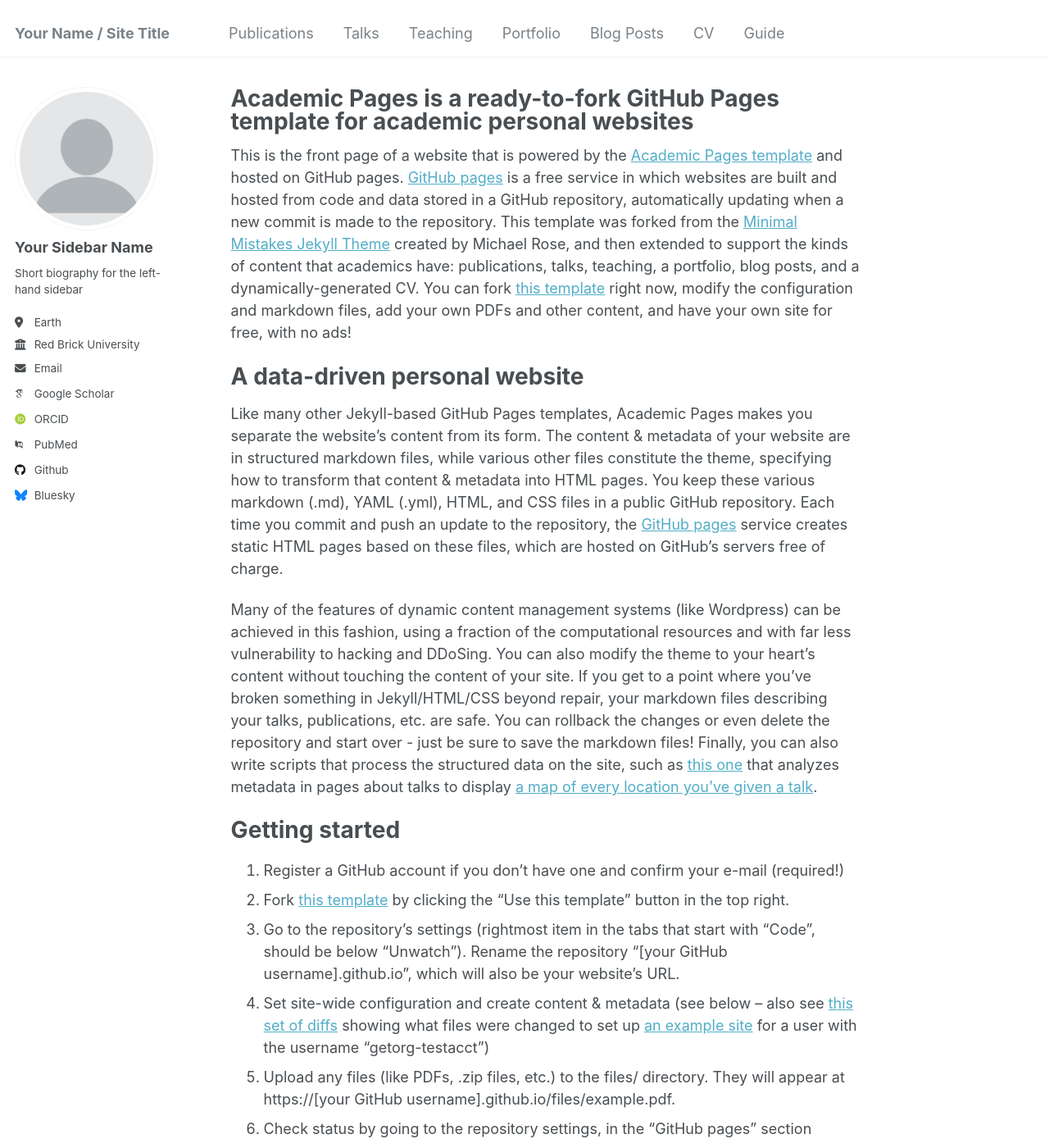
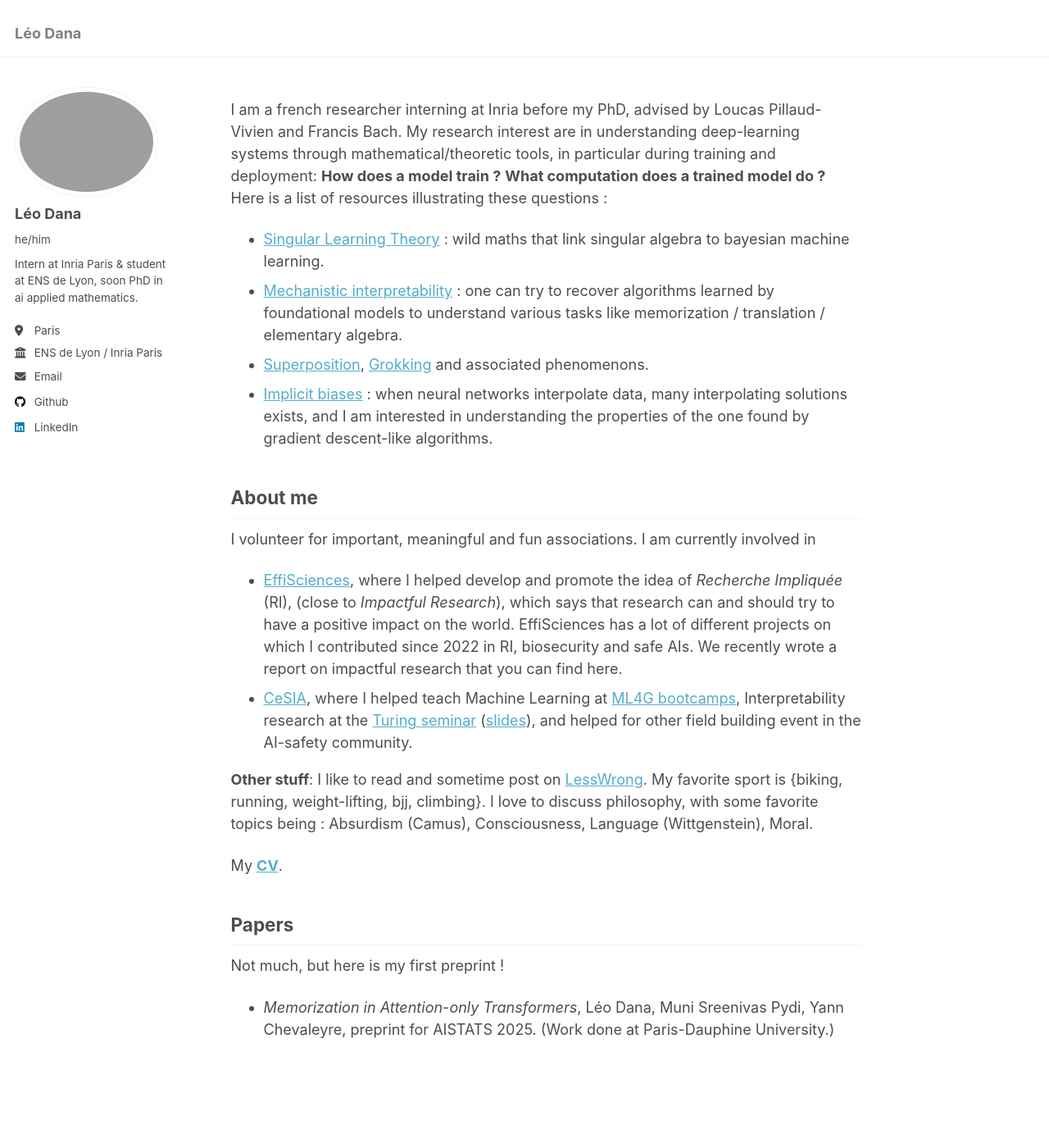
Before and after one commit to leodana2000/leodana2000.github.io, a Jekyll site: the page built from _pages/about.md, in a window 1280 px wide and 1400 px high. Shown: the whole window at 82% size. Built offline with Jekyll 4.4.1, drawn with Linux system fonts in a browser that asks for light colours; some web fonts are replaced; some of the changed text lies outside the part shown.

Commit message:
update 1

```diff
--- a/_config.yml
+++ b/_config.yml
@@ -8,35 +8,35 @@
 
 # Basic Site Settings
 locale                   : "en-US"
-title                    : "Your Name / Site Title"
+title                    : "Léo Dana"
 title_separator          : "-"
-name                     : &name "Your Name"
+name                     : &name "Léo Dana"
 description              : &description "personal description"
-url                      : https://academicpages.github.io # the base hostname & protocol for your site e.g. "https://mmistakes.github.io"
+url                      : https://leodana2000.github.io # the base hostname & protocol for your site e.g. "https://mmistakes.github.io"
 baseurl                  : "" # the subpath of your site, e.g. "/blog"
-repository               : "academicpages/academicpages.github.io"
+repository               : "leodana2000/leodana2000.github.io"
 
 # Site Author - The following control what appear as part of the author content on the side bar.
 #               If a field is blank the icon and link will not appear, otherwise it will be shown.
 #               Additional customization can be done by editing /_includes/author-profile.html
 author:
   # Biographic information
-  avatar           : "profile.png"
-  name             : "Your Sidebar Name"
-  pronouns         : # example: "she/her"
-  bio              : "Short biography for the left-hand sidebar"
-  location         : "Earth"
-  employer         : "Red Brick University"
+  avatar           : "PDP carré.JPG"
+  name             : "Léo Dana"
+  pronouns         : "he/him"
+  bio              : "Intern at Inria Paris & student at ENS de Lyon, soon PhD in ai applied mathematics."
+  location         : "Paris"
+  employer         : "ENS de Lyon / Inria Paris"
   uri              : # URL
-  email            : "none@example.org"
+  email            : "leo.dana@ens-lyon.fr"
 
   # Academic websites
   arxiv            : # URL - Update with the correct link to your profile
-  googlescholar    : "https://scholar.google.com/citations?user=PS_CX0AAAAAJ"
+  googlescholar    : # "https://scholar.google.com/citations?user=PS_CX0AAAAAJ"
   impactstory      : # URL
-  orcid            : "http://orcid.org/yourorcidurl"
+  orcid            : # "http://orcid.org/yourorcidurl"
   semantic         : # URL
-  pubmed           : "https://www.ncbi.nlm.nih.gov/pubmed/?term=john+snow"
+  pubmed           : # "https://www.ncbi.nlm.nih.gov/pubmed/?term=john+snow"
   researchgate     : # URL
   scopus           : # URL
 
@@ -44,12 +44,12 @@ author:
   bitbucket        : # Username - Update with your username on the site
   codepen          : # Username
   dribbble         : # Username
-  github           : "academicpages"
+  github           : "leodana2000"
   kaggle           : # Username
   stackoverflow    : # User number or user number and name (i.e., use "1" or "1/jeff-atwood")
 
   # Social media
-  bluesky          : "bsky.app" # Replace this with you Bluesky username
+  bluesky          : # "bsky.app" # Replace this with you Bluesky username
   facebook         : # Username
   flickr           : # Username
   foursquare       : # Username
@@ -58,7 +58,7 @@ author:
   keybase          : # Username
   instagram        : # Username
   lastfm           : # Username
-  linkedin         : # Username
+  linkedin         : https://www.linkedin.com/in/l%C3%A9o-dana-b169b7207/
   mastodon         : # URL
   medium           : # URL
   pinterest        : # Username
--- a/_pages/about.md
+++ b/_pages/about.md
@@ -1,49 +1,28 @@
 ---
 permalink: /
-title: "Academic Pages is a ready-to-fork GitHub Pages template for academic personal websites"
+title: ""
 author_profile: true
 redirect_from:
   - /about/
   - /about.html
 ---
 
-This is the front page of a website that is powered by the [Academic Pages template](https://github.com/academicpages/academicpages.github.io) and hosted on GitHub pages. [GitHub pages](https://pages.github.com) is a free service in which websites are built and hosted from code and data stored in a GitHub repository, automatically updating when a new commit is made to the repository. This template was forked from the [Minimal Mistakes Jekyll Theme](https://mmistakes.github.io/minimal-mistakes/) created by Michael Rose, and then extended to support the kinds of content that academics have: publications, talks, teaching, a portfolio, blog posts, and a dynamically-generated CV. You can fork [this template](https://github.com/academicpages/academicpages.github.io) right now, modify the configuration and markdown files, add your own PDFs and other content, and have your own site for free, with no ads!
+I am a french researcher interning at Inria before my PhD, advised by Loucas Pillaud-Vivien and Francis Bach. My research interest are in understanding deep-learning systems through mathematical/theoretic tools, in particular during training and deployment: **How does a model train ?** **What computation does a trained model do ?** Here is a list of resources illustrating these questions :
+* [Singular Learning Theory](https://www.lesswrong.com/s/mqwA5FcL6SrHEQzox) : wild maths that link singular algebra to bayesian machine learning.
+* [Mechanistic interpretability](https://www.neelnanda.io/mechanistic-interpretability) : one can try to recover algorithms learned by foundational models to understand various tasks like memorization / translation / elementary algebra.
+* [Superposition](https://transformer-circuits.pub/2022/toy_model/index.html), [Grokking](https://www.neelnanda.io/grokking-paper) and associated phenomenons.
+* [Implicit biases](https://arxiv.org/abs/2206.00939) : when neural networks interpolate data, many interpolating solutions exists, and I am interested in understanding the properties of the one found by gradient descent-like algorithms.
 
-A data-driven personal website
-======
-Like many other Jekyll-based GitHub Pages templates, Academic Pages makes you separate the website's content from its form. The content & metadata of your website are in structured markdown files, while various other files constitute the theme, specifying how to transform that content & metadata into HTML pages. You keep these various markdown (.md), YAML (.yml), HTML, and CSS files in a public GitHub repository. Each time you commit and push an update to the repository, the [GitHub pages](https://pages.github.com/) service creates static HTML pages based on these files, which are hosted on GitHub's servers free of charge.
+## About me
+I volunteer for important, meaningful and fun associations. I am currently involved in
+* [EffiSciences](https://www.effisciences.org/fr), where I helped develop and promote the idea of *Recherche Impliquée* (RI), (close to *Impactful Research*), which says that research can and should try to have a positive impact on the world. EffiSciences has a lot of different projects on which I contributed since 2022 in RI, biosecurity and safe AIs. We recently wrote a report on impactful research that you can find here.
+* [CeSIA](https://www.securite-ia.fr/), where I helped teach Machine Learning at [ML4G bootcamps](https://www.ml4good.org/), Interpretability research at the [Turing seminar](https://www.master-mva.com/cours/seminaire-turing/) ([slides](Slides/Turing seminar MVA 24_25 - Interpretability .pdf)), and helped for other field building event in the AI-safety community.
 
-Many of the features of dynamic content management systems (like Wordpress) can be achieved in this fashion, using a fraction of the computational resources and with far less vulnerability to hacking and DDoSing. You can also modify the theme to your heart's content without touching the content of your site. If you get to a point where you've broken something in Jekyll/HTML/CSS beyond repair, your markdown files describing your talks, publications, etc. are safe. You can rollback the changes or even delete the repository and start over - just be sure to save the markdown files! Finally, you can also write scripts that process the structured data on the site, such as [this one](https://github.com/academicpages/academicpages.github.io/blob/master/talkmap.ipynb) that analyzes metadata in pages about talks to display [a map of every location you've given a talk](https://academicpages.github.io/talkmap.html).
+**Other stuff**: I like to read and sometime post on [LessWrong](https://www.lesswrong.com/users/wcargo). My favorite sport is {biking, running, weight-lifting, bjj, climbing}. I love to discuss philosophy, with some favorite topics being : Absurdism (Camus), Consciousness, Language (Wittgenstein), Moral.
 
-Getting started
-======
-1. Register a GitHub account if you don't have one and confirm your e-mail (required!)
-1. Fork [this template](https://github.com/academicpages/academicpages.github.io) by clicking the "Use this template" button in the top right.
-1. Go to the repository's settings (rightmost item in the tabs that start with "Code", should be below "Unwatch"). Rename the repository "[your GitHub username].github.io", which will also be your website's URL.
-1. Set site-wide configuration and create content & metadata (see below -- also see [this set of diffs](http://archive.is/3TPas) showing what files were changed to set up [an example site](https://getorg-testacct.github.io) for a user with the username "getorg-testacct")
-1. Upload any files (like PDFs, .zip files, etc.) to the files/ directory. They will appear at https://[your GitHub username].github.io/files/example.pdf.
-1. Check status by going to the repository settings, in the "GitHub pages" section
+My [**CV**](CV copie.pdf).
 
-Site-wide configuration
-------
-The main configuration file for the site is in the base directory in [_config.yml](https://github.com/academicpages/academicpages.github.io/blob/master/_config.yml), which defines the content in the sidebars and other site-wide features. You will need to replace the default variables with ones about yourself and your site's github repository. The configuration file for the top menu is in [_data/navigation.yml](https://github.com/academicpages/academicpages.github.io/blob/master/_data/navigation.yml). For example, if you don't have a portfolio or blog posts, you can remove those items from that navigation.yml file to remove them from the header.
+## Papers
 
-Create content & metadata
-------
-For site content, there is one markdown file for each type of content, which are stored in directories like _publications, _talks, _posts, _teaching, or _pages. For example, each talk is a markdown file in the [_talks directory](https://github.com/academicpages/academicpages.github.io/tree/master/_talks). At the top of each markdown file is structured data in YAML about the talk, which the theme will parse to do lots of cool stuff. The same structured data about a talk is used to generate the list of talks on the [Talks page](https://academicpages.github.io/talks), each [individual page](https://academicpages.github.io/talks/2012-03-01-talk-1) for specific talks, the talks section for the [CV page](https://academicpages.github.io/cv), and the [map of places you've given a talk](https://academicpages.github.io/talkmap.html) (if you run this [python file](https://github.com/academicpages/academicpages.github.io/blob/master/talkmap.py) or [Jupyter notebook](https://github.com/academicpages/academicpages.github.io/blob/master/talkmap.ipynb), which creates the HTML for the map based on the contents of the _talks directory).
-
-**Markdown generator**
-
-The repository includes [a set of Jupyter notebooks](https://github.com/academicpages/academicpages.github.io/tree/master/markdown_generator
-) that converts a CSV containing structured data about talks or presentations into individual markdown files that will be properly formatted for the Academic Pages template. The sample CSVs in that directory are the ones I used to create my own personal website at stuartgeiger.com. My usual workflow is that I keep a spreadsheet of my publications and talks, then run the code in these notebooks to generate the markdown files, then commit and push them to the GitHub repository.
-
-How to edit your site's GitHub repository
-------
-Many people use a git client to create files on their local computer and then push them to GitHub's servers. If you are not familiar with git, you can directly edit these configuration and markdown files directly in the github.com interface. Navigate to a file (like [this one](https://github.com/academicpages/academicpages.github.io/blob/master/_talks/2012-03-01-talk-1.md) and click the pencil icon in the top right of the content preview (to the right of the "Raw | Blame | History" buttons). You can delete a file by clicking the trashcan icon to the right of the pencil icon. You can also create new files or upload files by navigating to a directory and clicking the "Create new file" or "Upload files" buttons.
-
-Example: editing a markdown file for a talk
-![Editing a markdown file for a talk](/images/editing-talk.png)
-
-For more info
-------
-More info about configuring Academic Pages can be found in [the guide](https://academicpages.github.io/markdown/), the [growing wiki](https://github.com/academicpages/academicpages.github.io/wiki), and you can always [ask a question on GitHub](https://github.com/academicpages/academicpages.github.io/discussions). The [guides for the Minimal Mistakes theme](https://mmistakes.github.io/minimal-mistakes/docs/configuration/) (which this theme was forked from) might also be helpful.
+Not much, but here is my first preprint !
+* *Memorization in Attention-only Transformers*, Léo Dana, Muni Sreenivas Pydi, Yann Chevaleyre, preprint for AISTATS 2025. (Work done at Paris-Dauphine University.)
```
Also changed, not shown: _data/navigation.yml (+14 -14 lines), 7 other files.
